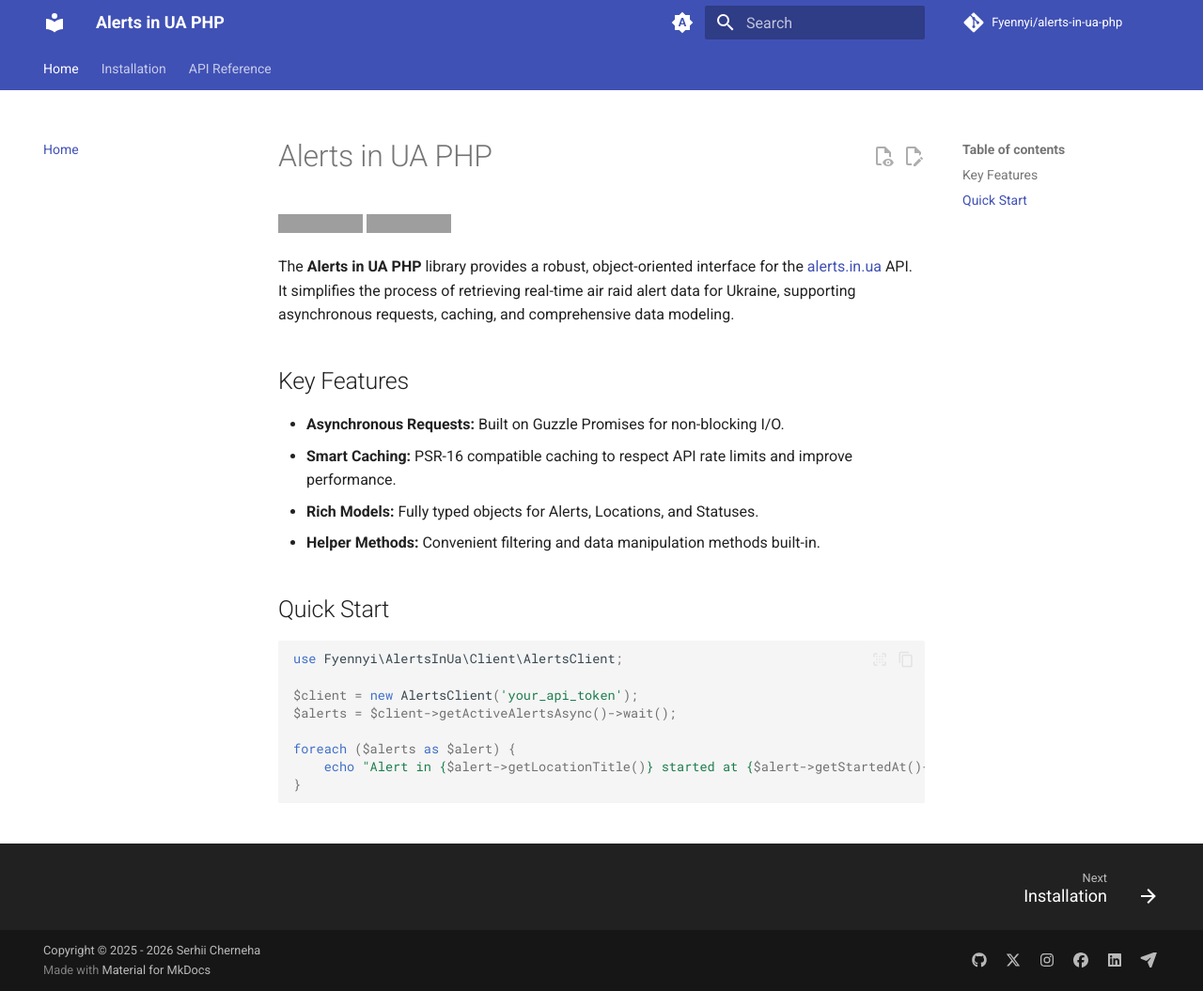
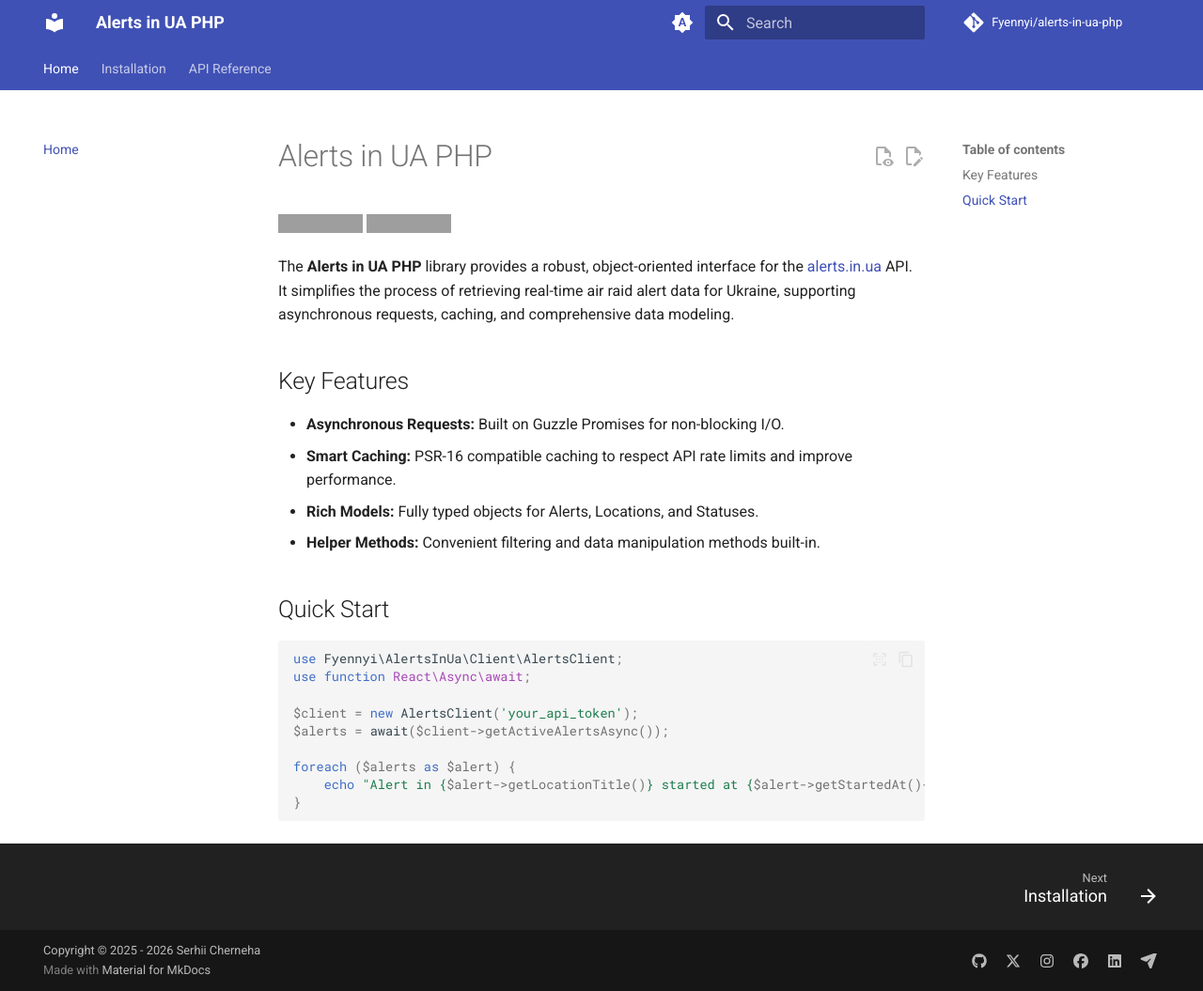
Before and after one commit to Fyennyi/alerts-in-ua-php, an MkDocs documentation site: the page built from docs/index.md, in a window 1280 px wide and 1055 px high. Shown: the whole window at 94% size. Built offline with MkDocs 1.6.1 and Material for MkDocs 9.7.7, drawn with Linux system fonts in a browser that asks for light colours; comment, search, counter and statistics services are not loaded; grey boxes are pictures that could not be loaded.

Commit message:
docs: Update Quick Start example to use ReactPHP await

````diff
--- a/docs/index.md
+++ b/docs/index.md
@@ -16,9 +16,10 @@ The **Alerts in UA PHP** library provides a robust, object-oriented interface fo
 
 ```php
 use Fyennyi\AlertsInUa\Client\AlertsClient;
+use function React\Async\await;
 
 $client = new AlertsClient('your_api_token');
-$alerts = $client->getActiveAlertsAsync()->wait();
+$alerts = await($client->getActiveAlertsAsync());
 
 foreach ($alerts as $alert) {
     echo "Alert in {$alert->getLocationTitle()} started at {$alert->getStartedAt()->format('H:i')}\n";
````
